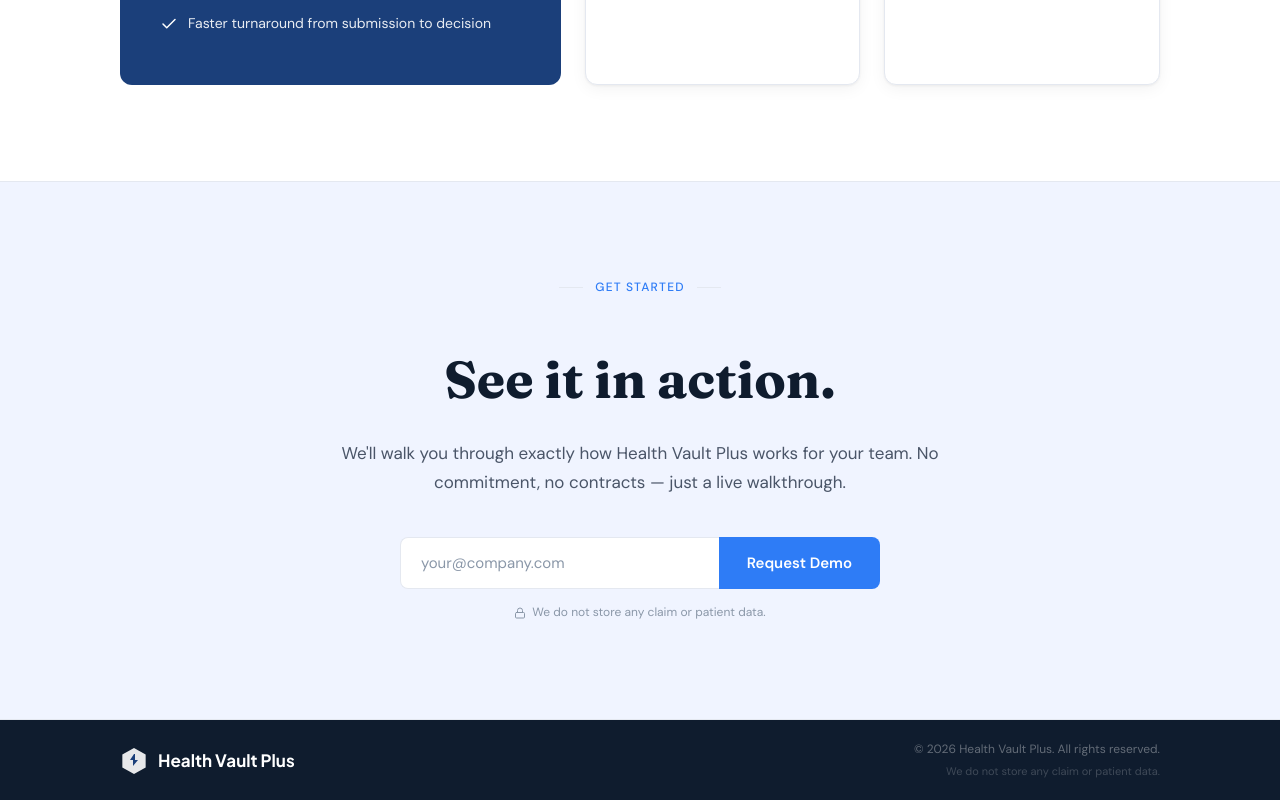
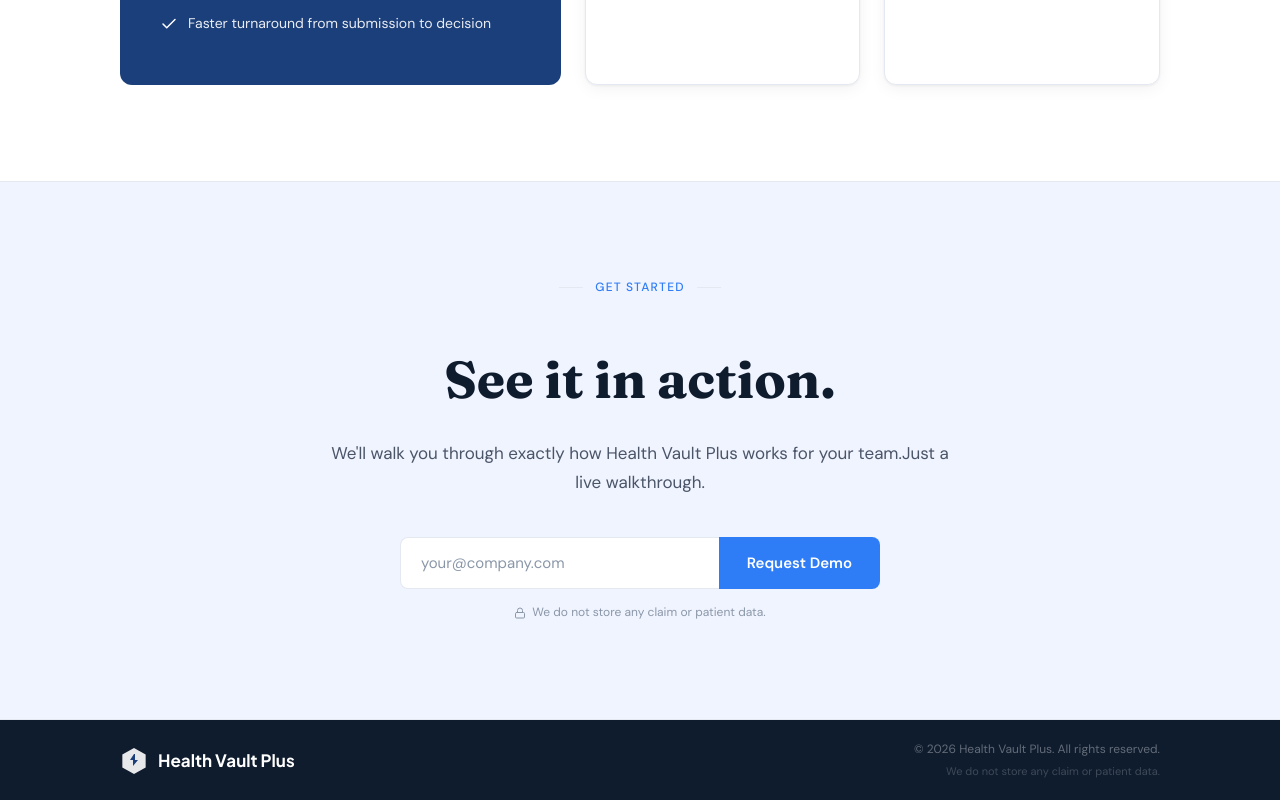
Before and after one commit to Utkarshsingh112/health_vault_plus, a React (Vite) app in the folder frontend/: page / in a window 1280 px wide. Shown: the part 2657-3457 px from the top of the page. Built offline with nearby package versions, Linux system fonts and the light colour scheme; no server answers.

Commit message:
contact section updation

```diff
--- a/frontend/src/sections/Contact.jsx
+++ b/frontend/src/sections/Contact.jsx
@@ -50,7 +50,7 @@ export default function Contact() {
 
           <p className="contact__subtext">
             We'll walk you through exactly how Health Vault Plus works for your
-            team. No commitment, no contracts — just a live walkthrough.
+            team.Just a live walkthrough.
           </p>
 
           <form className="contact__form" onSubmit={handleSubmit}>
```
